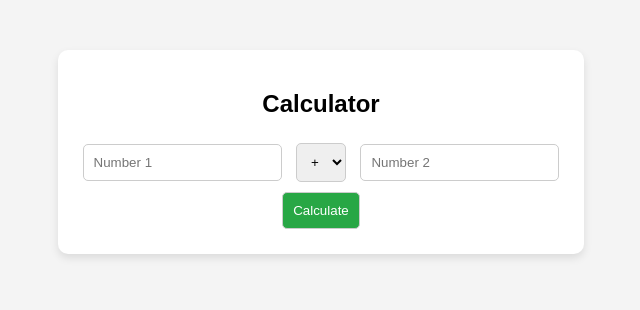
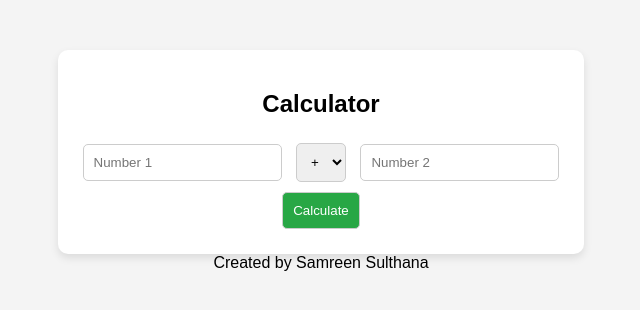
Before and after one commit to SamreenS2002/calculator, a Flask app: page / in a window 1280 px wide. Shown: the top 310 px of the page, without its empty margins (319-959 px from the left). Run offline with Flask 3, Linux system fonts and the light colour scheme.

Commit message:
fix:adding meta and footer tags

```diff
--- a/templates/index.html
+++ b/templates/index.html
@@ -2,6 +2,7 @@
 <html lang="English">
 <head>
     <title>Calculator</title>
+    <meta name="description" content="A precision calculator built with Flask and Docker by Samreen Sulthana.">
     <style>
         body { font-family: sans-serif; text-align: center; margin-top: 50px; background: #f4f4f4; }
         .calc-card { background: white; padding: 20px; border-radius: 10px; display: inline-block; box-shadow: 0 4px 8px rgba(0,0,0,0.1); }
@@ -29,4 +30,5 @@
         {% endif %}
     </div>
 </body>
+<footer>Created by Samreen Sulthana</footer>
 </html>
```
